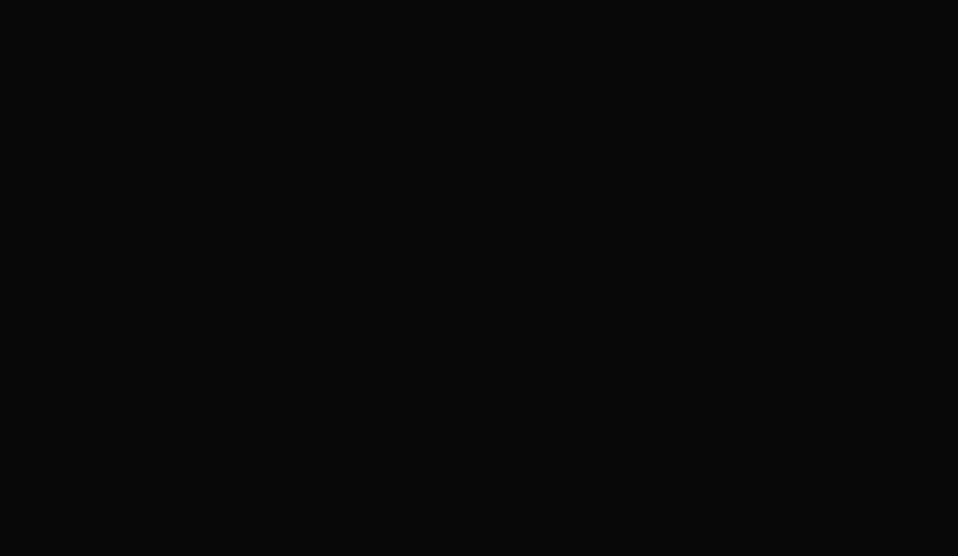
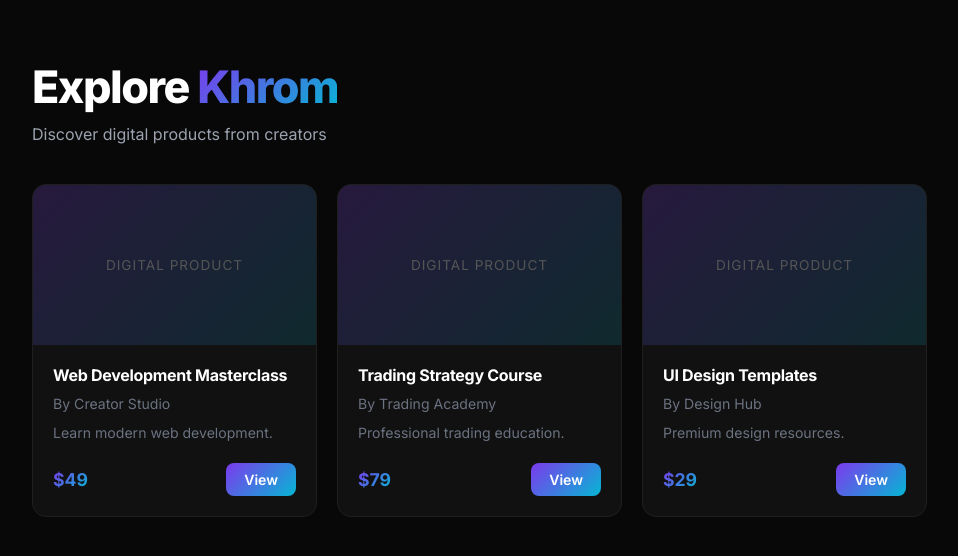
Before and after one commit to chanura-madushan/Khrom.lk, a React (Vite) app: page /store in a window 1280 px wide. Before the commit this address had no page. Shown: the top 556 px of the page, without its empty margins (8-966 px from the left). Built offline with nearby package versions, Linux system fonts and the light colour scheme.

Commit message:
browse-store-added

```diff
--- a/src/App.jsx
+++ b/src/App.jsx
@@ -1,8 +1,12 @@
 import { Routes, Route } from "react-router-dom";
+
 import Home from "./HomeUI/JsxFiles/Home";
 import Signin from "./HomeUI/JsxFiles/Signin";
 import Signup from "./HomeUI/JsxFiles/Signup";
 import Getstarted from "./HomeUI/JsxFiles/Getstarted";
+
+import BrowseStore from "./BuyerSideUI/JsxFiles/BrowseStore";
+
 
 function App() {
   return (
@@ -11,6 +15,7 @@ function App() {
       <Route path="/getstarted" element={<Getstarted />} />
       <Route path="/signin" element={<Signin />} />
       <Route path="/signup" element={<Signup />} />
+      <Route path="/store" element={<BrowseStore />} />
     </Routes>
   );
 }
--- /dev/null
+++ b/src/BuyerSideUI/CssFiles/BrowseStore.css
@@ -0,0 +1,115 @@
+@import url("https://fonts.googleapis.com/css2?family=Inter:wght@400;500;600;700;800&display=swap");
+
+* {
+  box-sizing: border-box;
+  margin: 0;
+  padding: 0;
+}
+
+.store-container {
+  min-height: 100vh;
+  background: #080808;
+  color: white;
+  font-family: Inter, sans-serif;
+  padding: 60px 40px;
+}
+
+.store-container h1 {
+  font-size: 2.8rem;
+  font-weight: 800;
+  letter-spacing: -1.5px;
+  margin-bottom: 10px;
+}
+
+.store-container h1 span {
+  background: linear-gradient(135deg, #7c3aed, #06b6d4);
+  -webkit-background-clip: text;
+  -webkit-text-fill-color: transparent;
+}
+
+.store-subtitle {
+  color: #9ca3af;
+  font-size: 1rem;
+  margin-bottom: 40px;
+}
+
+.product-grid {
+  display: grid;
+  grid-template-columns: repeat(auto-fill, minmax(280px, 1fr));
+  gap: 20px;
+}
+
+.product-card {
+  background: #111;
+  border: 1px solid #1f1f1f;
+  border-radius: 14px;
+  overflow: hidden;
+  transition: border-color 0.2s ease;
+}
+
+.product-card:hover {
+  border-color: #7c3aed;
+}
+
+.product-image {
+  height: 160px;
+  background: linear-gradient(135deg, rgba(124,58,237,0.2), rgba(6,182,212,0.15));
+  display: flex;
+  align-items: center;
+  justify-content: center;
+  color: #555;
+  font-size: 0.85rem;
+  letter-spacing: 1px;
+  text-transform: uppercase;
+}
+
+.product-info {
+  padding: 20px;
+  display: flex;
+  flex-direction: column;
+  gap: 8px;
+}
+
+.product-info h2 {
+  font-size: 1rem;
+  font-weight: 700;
+  letter-spacing: -0.3px;
+}
+
+.creator {
+  color: #9ca3af;
+  font-size: 0.85rem;
+}
+
+.product-info p {
+  color: #6b7280;
+  font-size: 0.88rem;
+  line-height: 1.5;
+}
+
+.bottom-row {
+  display: flex;
+  align-items: center;
+  justify-content: space-between;
+  margin-top: 12px;
+}
+
+.bottom-row strong {
+  font-size: 1.1rem;
+  font-weight: 700;
+  background: linear-gradient(135deg, #7c3aed, #06b6d4);
+  -webkit-background-clip: text;
+  -webkit-text-fill-color: transparent;
+}
+
+.bottom-row button {
+  background: linear-gradient(135deg, #7c3aed, #06b6d4);
+  border: none;
+  border-radius: 8px;
+  color: white;
+  padding: 8px 18px;
+  font-size: 0.88rem;
+  font-weight: 600;
+  cursor: pointer;
+  font-family: Inter, sans-serif;
+}
--- /dev/null
+++ b/src/BuyerSideUI/JsxFiles/BrowseStore.jsx
@@ -0,0 +1,58 @@
+import { useEffect, useState } from "react";
+import "../CssFiles/BrowseStore.css";
+
+function BrowseStore() {
+  const [products, setProducts] = useState([]);
+
+  useEffect(() => {
+    // TEMP DATA (REMOVE AFTER DATABASE)
+    setProducts([
+      {
+        id: 1,
+        title: "Web Development Masterclass",
+        creator: "Creator Studio",
+        price: "$49",
+        description: "Learn modern web development."
+      },
+      {
+        id: 2,
+        title: "Trading Strategy Course",
+        creator: "Trading Academy",
+        price: "$79",
+        description: "Professional trading education."
+      },
+      {
+        id: 3,
+        title: "UI Design Templates",
+        creator: "Design Hub",
+        price: "$29",
+        description: "Premium design resources."
+      }
+    ]);
+  }, []);
+
+  return (
+    <div className="store-container">
+      <h1>Explore <span>Khrom</span></h1>
+      <p className="store-subtitle">Discover digital products from creators</p>
+      <div className="product-grid">
+        {products.map((product) => (
+          <div className="product-card" key={product.id}>
+            <div className="product-image">Digital Product</div>
+            <div className="product-info">
+              <h2>{product.title}</h2>
+              <p className="creator">By {product.creator}</p>
+              <p>{product.description}</p>
+              <div className="bottom-row">
+                <strong>{product.price}</strong>
+                <button>View</button>
+              </div>
+            </div>
+          </div>
+        ))}
+      </div>
+    </div>
+  );
+}
+
+export default BrowseStore;
--- a/src/HomeUI/JsxFiles/Signin.jsx
+++ b/src/HomeUI/JsxFiles/Signin.jsx
@@ -1,9 +1,11 @@
 import { useState } from "react";
+import { useNavigate } from "react-router-dom";
 import "../CssFiles/Signin.css";
 
-function Signin({ setPage }) {
+
+function Signin() {
+  const navigate = useNavigate();
   const [showPassword, setShowPassword] = useState(false);
-
   const [formData, setFormData] = useState({
     email: "",
     password: "",
@@ -11,25 +13,49 @@ function Signin({ setPage }) {
 
   const handleChange = (e) => {
     const { name, value } = e.target;
+    setFormData((prev)=>({
+      ...prev,
+      [name]:value
+    }));
 
-    setFormData((prev) => ({
-      ...prev,
-      [name]: value,
-    }));
   };
 
-  const handleSubmit = (e) => {
+  const handleSubmit = (e)=>{
+
     e.preventDefault();
+    // =================================
+    // TEMPORARY LOGIN SYSTEM
+    // DATABASE CONNECTION LATER
+    // =================================
 
-    // =========================
-    // DATABASE CONNECTION LATER
-    // =========================
-    // fetch("/api/signin", {
-    //   method: "POST",
-    //   body: JSON.stringify(formData)
+
+    const demoEmail = "chanura@123";
+    const demoPassword = "12345";
+    if(
+      formData.email === demoEmail &&
+      formData.password === demoPassword
+    ){
+
+      // login success
+      navigate("/store");
+    }else{
+      alert("Wrong email or password");
+    }
+
+    // DATABASE CODE WILL GO HERE LATER
+    //
+    // Example:
+    //
+    // const response = await fetch("/api/login",{
+    //    method:"POST",
+    //    body:JSON.stringify(formData)
     // });
+    //
+    // if(success){
+    //    navigate("/store")
+    // }
+
   };
-
   return (
     <div className="signin-container">
       <div className="signin-banner">
@@ -37,73 +63,116 @@ function Signin({ setPage }) {
           <div className="brand-logo">
             Khrom<span>.lk</span>
           </div>
-
           <h1 className="banner-title">
             Welcome <span>Back</span>
           </h1>
         </div>
-
-        <button className="back-website-btn" onClick={() => setPage("home")}>
+        <button
+        className="back-website-btn"
+        onClick={()=>navigate("/")}
+        >
           Back
         </button>
       </div>
 
       <div className="signin-form-section">
         <div className="form-wrapper">
-          <h1 className="form-title">Sign In</h1>
-          <p className="form-subtitle">Access your account</p>
-
-          <form className="auth-form" onSubmit={handleSubmit}>
+          <h1 className="form-title">
+            Sign In
+          </h1>
+          <p className="form-subtitle">
+            Access your account
+          </p>
+          <form
+          className="auth-form"
+          onSubmit={handleSubmit}
+          >
             <div className="input-group">
               <input
+              type="email"
               name="email"
               placeholder="Email"
+              value={formData.email}
               onChange={handleChange}
               />
             </div>
-
             <div className="input-group password-group">
               <input
-                type={showPassword ? "text" : "password"}
+              type={
+                showPassword
+                ? "text"
+                : "password"
+              }
               name="password"
               placeholder="Password"
+              value={formData.password}
               onChange={handleChange}
               />
-
               <button
               type="button"
               className="password-toggle"
-                onClick={() => setShowPassword(!showPassword)}
+              onClick={()=>
+                setShowPassword(!showPassword)
+              }
               >
                 👁
               </button>
             </div>
 
-            <button className="submit-btn" type="submit">
+            <button
+
+            className="submit-btn"
+
+            type="submit"
+            >
               Sign In
+
             </button>
 
             <div className="switch-link">
+
+
               Don’t have an account?
+
+
               <button
+
+
               type="button"
-                onClick={() => setPage("signup")}
+
+
+              onClick={()=>
+                navigate("/signup")
+              }
+
+
               style={{
-                  background: "none",
-                  border: "none",
-                  color: "#06b6d4",
-                  cursor: "pointer",
-                  marginLeft: "6px",
+
+                background:"none",
+
+                border:"none",
+
+                color:"#06b6d4",
+
+                cursor:"pointer",
+
+                marginLeft:"6px"
+
               }}
+
               >
                 Sign Up
               </button>
+
             </div>
+
           </form>
         </div>
       </div>
+
     </div>
   );
+
 }
 
 export default Signin;
```
Lines whose indentation alone changed are shown as unchanged.
